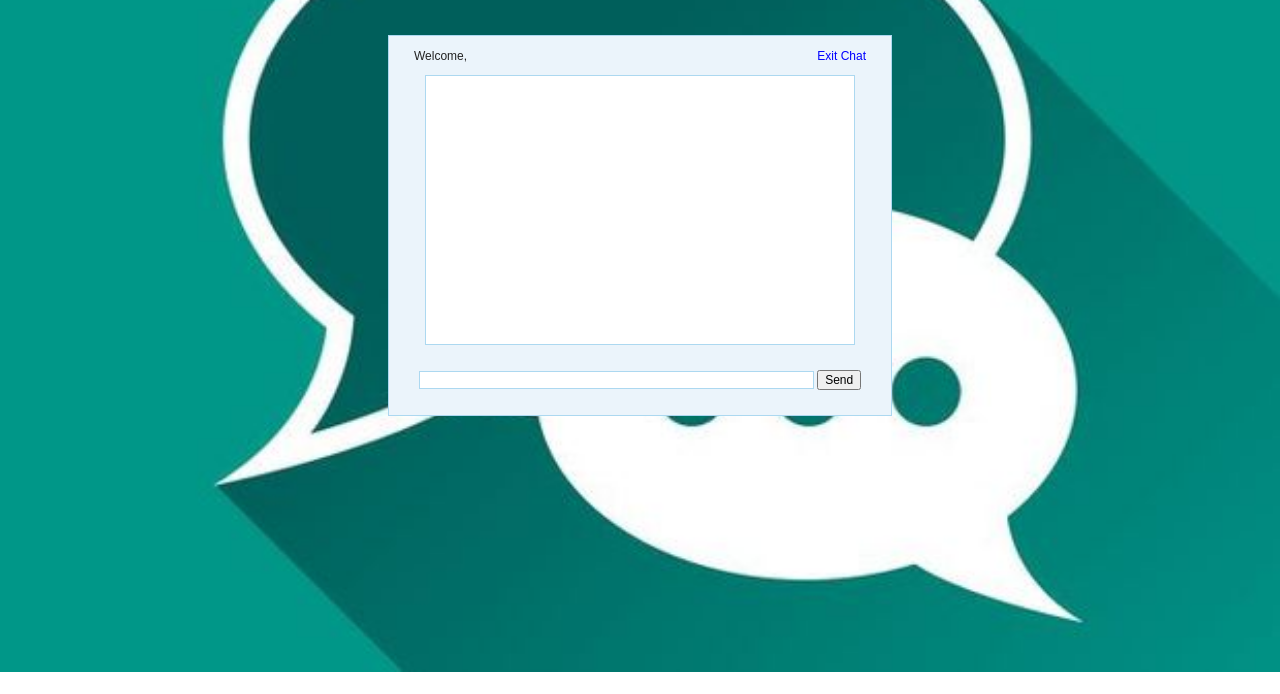
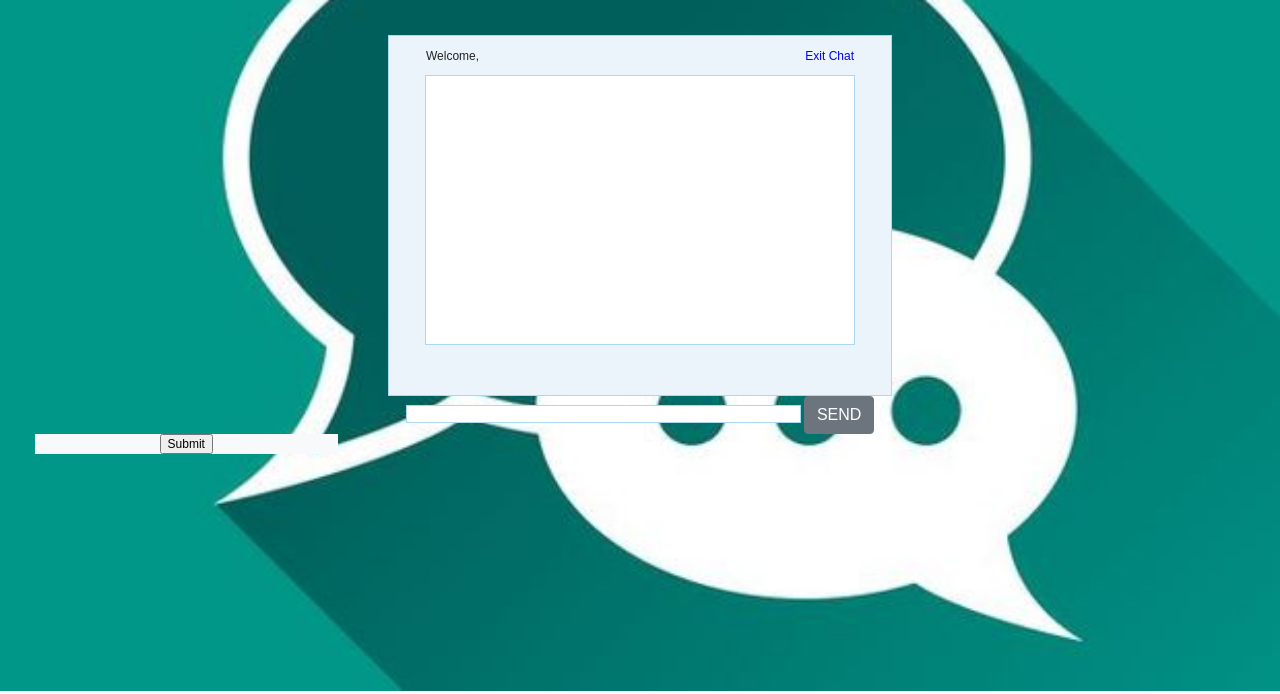
Before and after one commit to Vbonnier/projetTchat, a PHP site: page /discussion.php in a window 1280 px wide. Shown: the top 694 px of the page. Run offline with PHP 8.4, Linux system fonts and the light colour scheme; some libraries are stand-ins or nearby versions.

Commit message:
modif discussion bouton"send"

```diff
--- a/discussion.php
+++ b/discussion.php
@@ -5,6 +5,7 @@
     <meta http-equiv="X-UA-Compatible" content="IE=edge">
     <meta name="viewport" content="width=device-width, initial-scale=1.0">
     <title>Discussion</title>
+
     <link href="https://cdn.jsdelivr.net/npm/bootstrap@5.1.3/dist/css/bootstrap.min.css" rel="stylesheet"
     integrity="sha384-1BmE4kWBq78iYhFldvKuhfTAU6auU8tT94WrHftjDbrCEXSU1oBoqyl2QvZ6jIW3"
     crossorigin="anonymous">
@@ -13,29 +14,10 @@
 </head>
 <body>
 
-<!-- <nav class="navbar navbar-expand-lg navbar-light">
+
 <div class="container-fluid">
-                <a class="navbar-brand" href="#"><img src=""
-                                class="icon"></a>
-                <button class="navbar-toggler" type="button" data-bs-toggle="collapse"
-                        data-bs-target="#navbarSupportedContent" aria-controls="navbarSupportedContent"
-                        aria-expanded="false" aria-label="Toggle navigation">
-                        <span class="navbar-toggler-icon"></span>
-                </button>
-
-                <div class="collapse navbar-collapse" id="navbarSupportedContent">
-                        <button class="btn btn-dark " type="submit"><a href="index1.html">Mon Avatar</a></button>
-                        &nbsp;&nbsp;&nbsp;&nbsp; &nbsp;&nbsp;&nbsp;
-                        <input type="text" class="searching" textearea>
-                        <button class="btn btn-dark" type="submit"><a href="index2.html"></a>ok</button>
-                        &nbsp;&nbsp;&nbsp;&nbsp; &nbsp;&nbsp;&nbsp;
-                        <button class="btn btn-dark " type="submit"><a href="index3.html">Tchat privé</a></button>
-
-                </div>
-        </div>
-    </nav> -->
-
-    <div id="wrapper">
+    <div class="row">
+        <div class="col-md-6 " id="wrapper">
             <div id="menu">
                 <p class="welcome">Welcome, <b></b></p>
                 <p class="logout"><a id="exit" href="#">Exit Chat</a></p>
@@ -44,11 +26,24 @@
 
             <div id="chatbox"></div>
 
+    </div>
             <form name="message" action="">
                 <input name="usermsg" type="text" id="usermsg" size="63" />
-        <input name="submitmsg" type="submit"  id="submitmsg" value="Send" />
+                <button class=" btn btn-secondary">SEND</button>
+
             </form>
+
     </div>
+
+        <div class="row">
+        <div class="col-md-3 bg-light">
+                <input type="submit" >
+        </div>
+
+        </div>
+</div>
+
+
 <script type="text/javascript" src="http://ajax.googleapis.com/ajax/libs/jquery/1.3/jquery.min.js"></script>
 <script type="text/javascript">
 // jQuery Document
```
Lines whose indentation alone changed are shown as unchanged.
